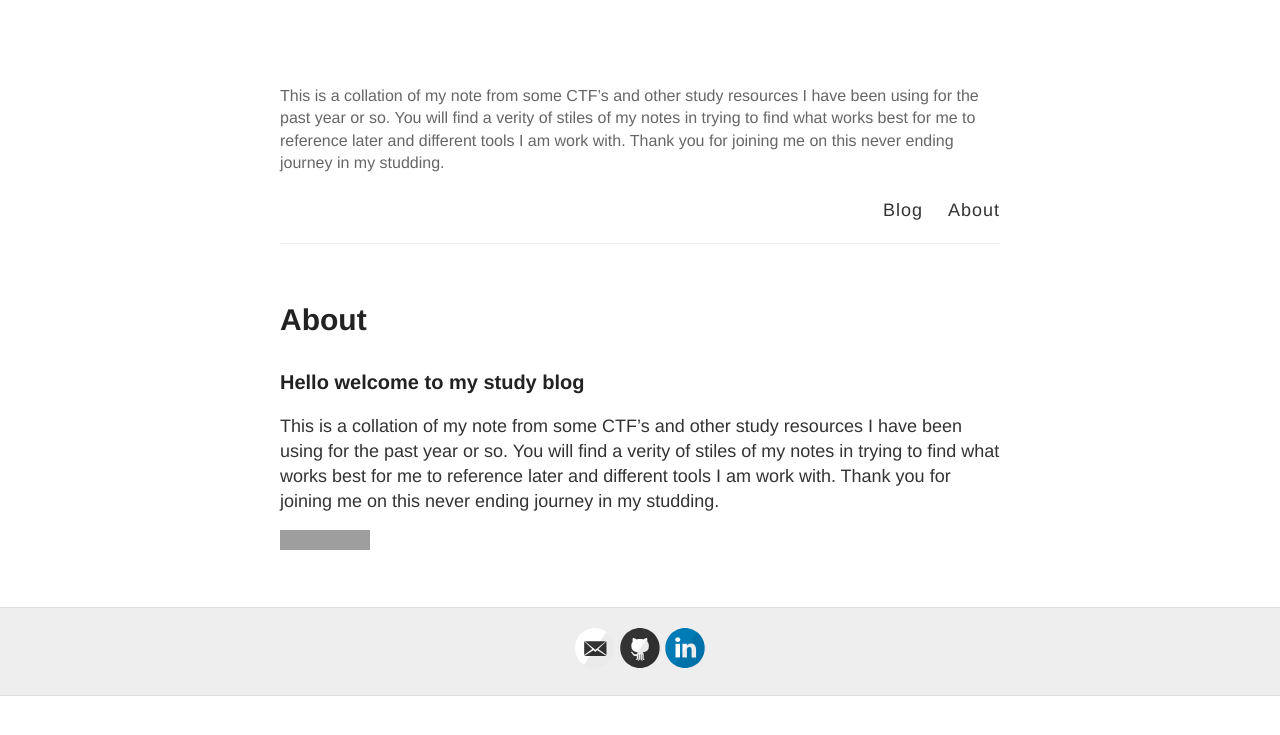
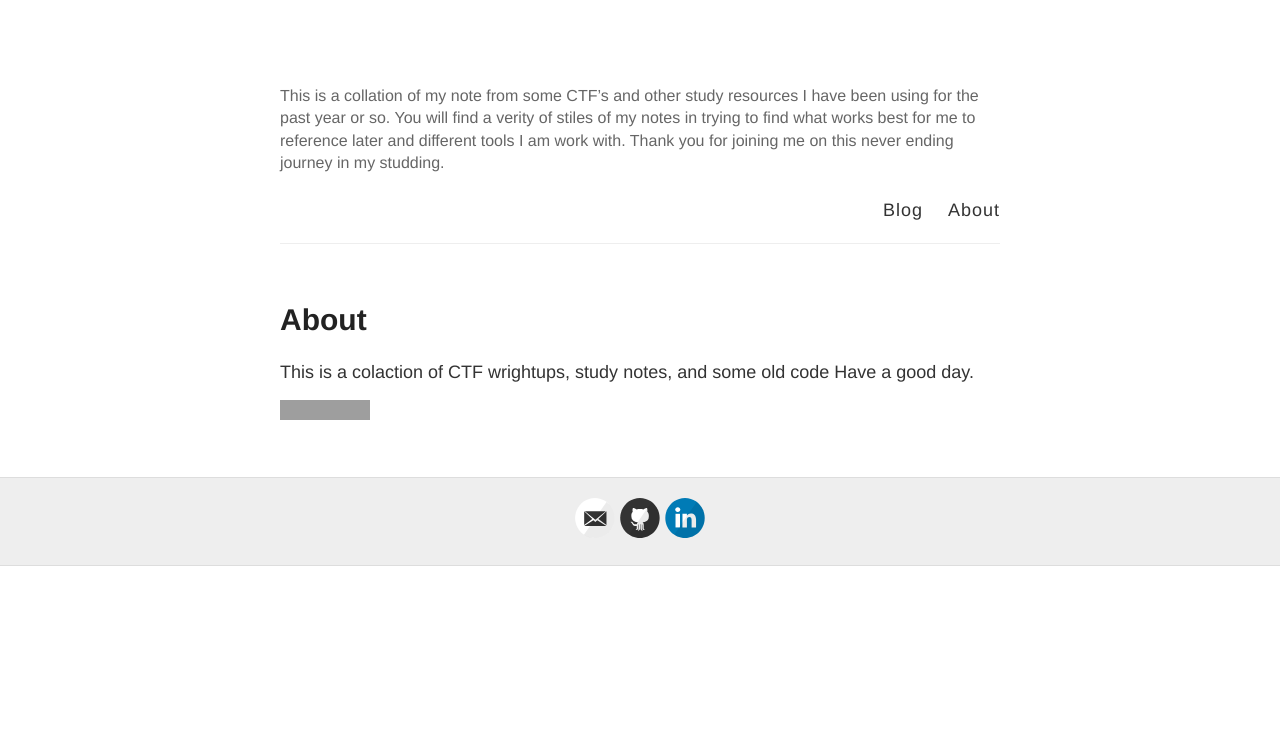
Before and after one commit to jon1123/blog, a Jekyll site: the page built from about.md, in a window 1280 px wide. Shown: the top 735 px of the page. Built offline with Jekyll 4.4.1, drawn with Linux system fonts in a browser that asks for light colours; grey boxes are pictures that could not be loaded.

Commit message:
Update about.md

```diff
--- a/about.md
+++ b/about.md
@@ -4,8 +4,7 @@ title: About
 permalink: /about/
 ---
 
-### Hello welcome to my study blog
-
-This is a collation of my note from some CTF’s and other study resources I have been using for the past year or so. You will find a verity of stiles of my notes in trying to find what works best for me to reference later and different tools I am work with. Thank you for joining me on this never ending journey in my studding.
+<p> This is a colaction of CTF wrightups, study notes, and some old code
+Have a good day. </p>
 
 <img src="https://tryhackme-badges.s3.amazonaws.com/Jon112358.png" alt="TryHackMe">
```
